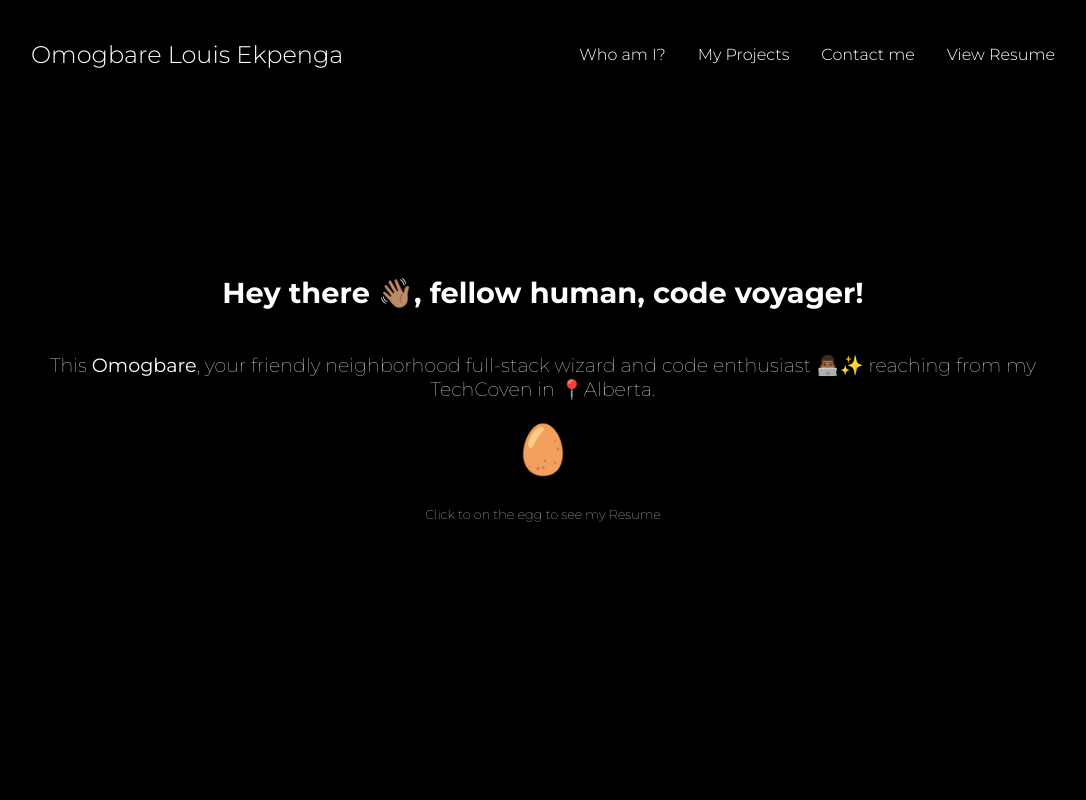
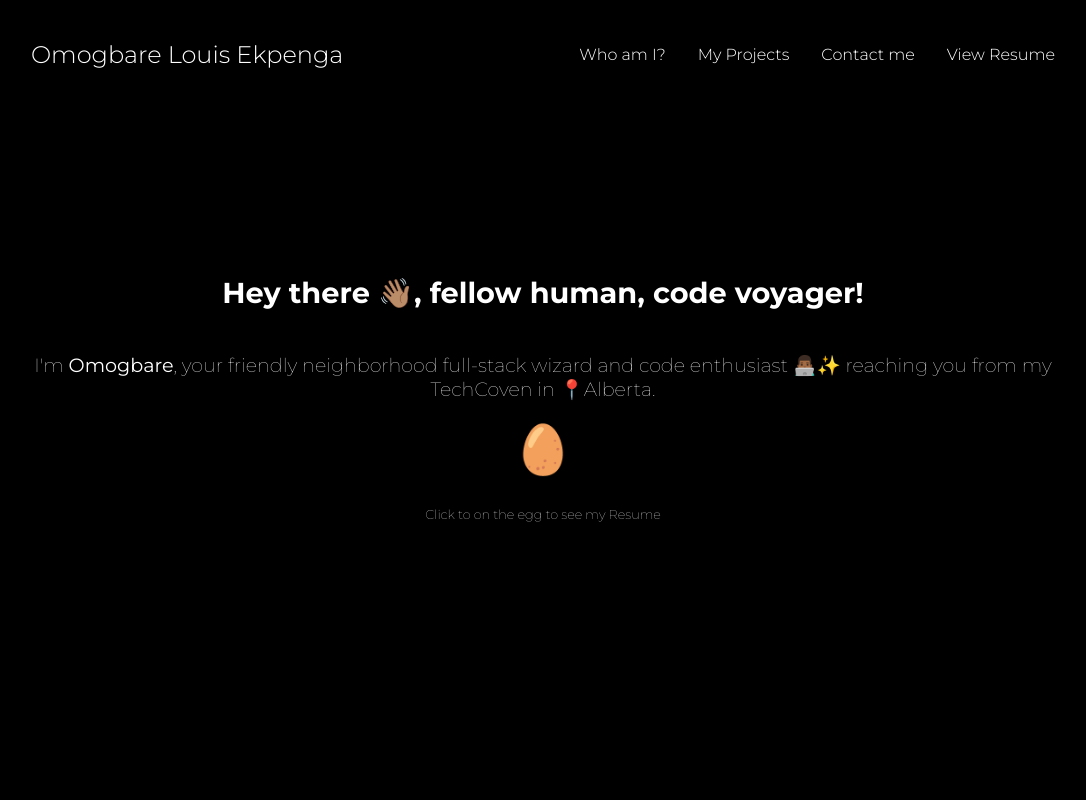
Before and after one commit to Ekpenga9000/portfolio-website, a React (Vite) app: page / in a window 1280 px wide. Shown: the top 800 px of the page, without its empty margins (97-1183 px from the left). Built offline with nearby package versions, Linux system fonts and the light colour scheme.

Commit message:
Correct sentence in hero section

```diff
--- a/src/components/hero/Hero.jsx
+++ b/src/components/hero/Hero.jsx
@@ -65,8 +65,8 @@ const Hero = ({handleResume, isResume}) => {
         Hey there 👋🏽, fellow human, code voyager!
       </h2>
       <p ref={textItem} className="hero__text">
-        This <span className="hero__name">Omogbare</span>, your friendly
-        neighborhood full-stack wizard and code enthusiast 👨🏾‍💻✨ reaching from my
+        I'm <span className="hero__name">Omogbare</span>, your friendly
+        neighborhood full-stack wizard and code enthusiast 👨🏾‍💻✨ reaching you from my
         TechCoven in 📍Alberta.
       </p>
         <span ref={eggItem} className="hero__icon" onClick={handleClick}>
```
